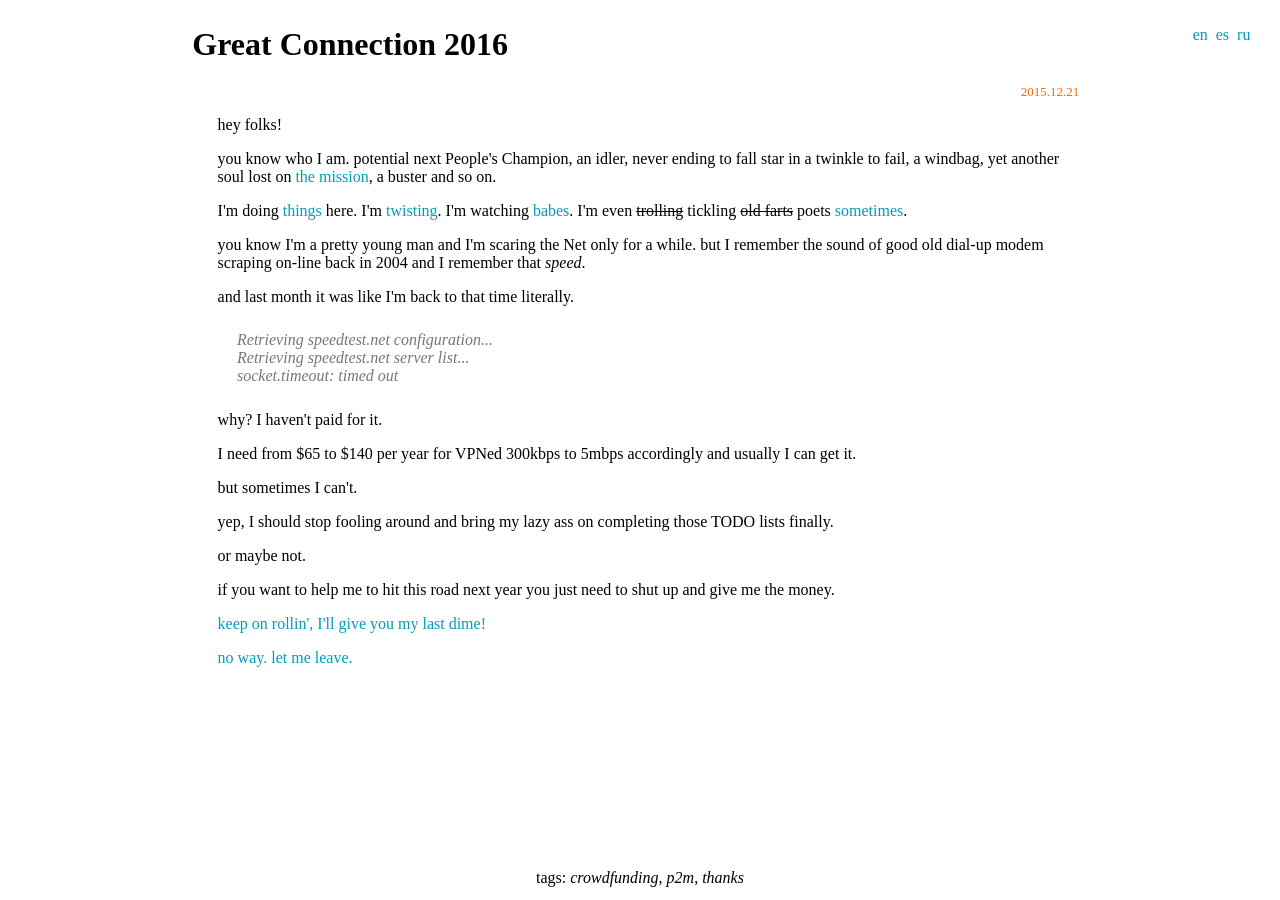
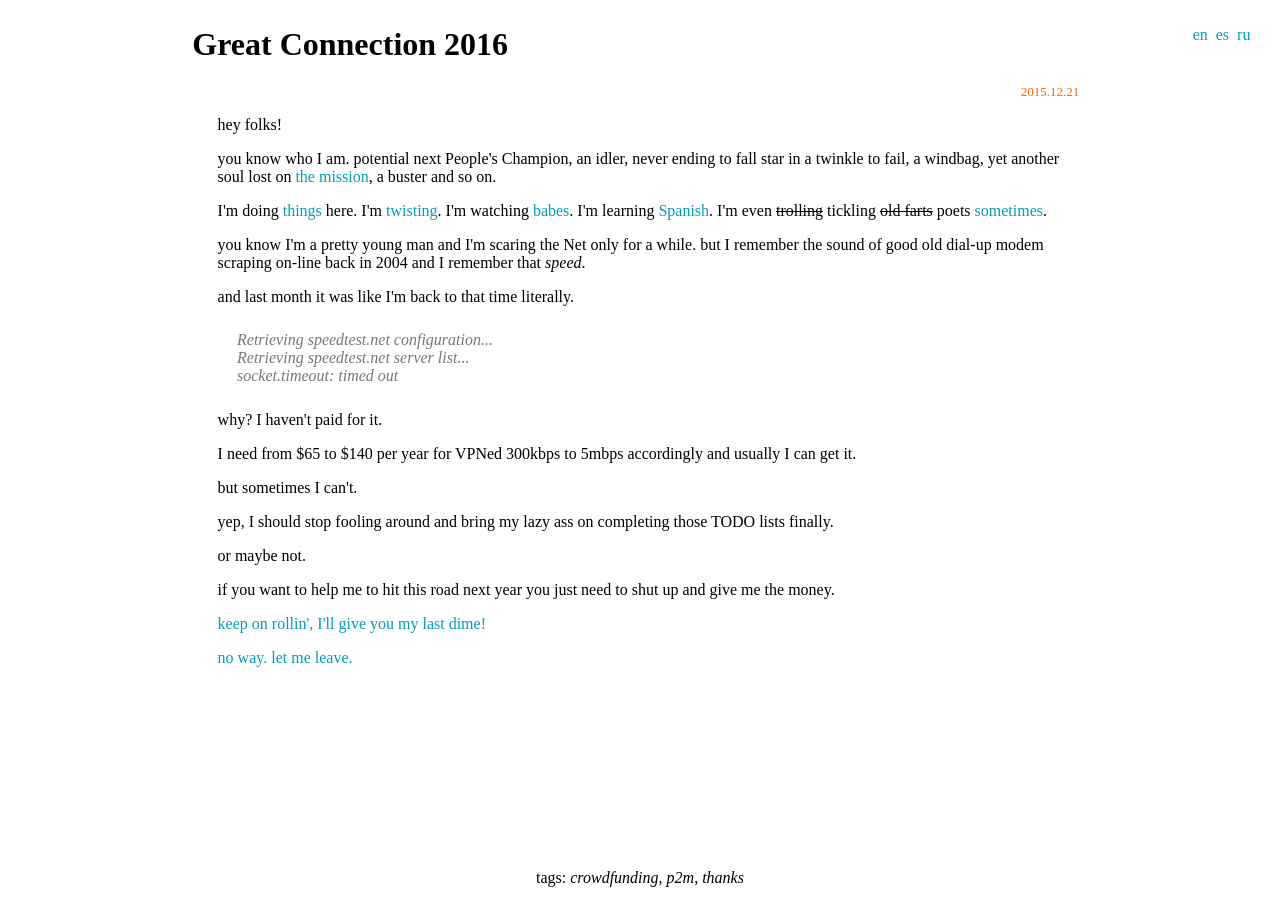
Before and after one commit to slr/slr.github.io, a Jekyll site: the page built from _posts/2015-12-21-great-connection-2016.html, in a window 1280 px wide. Built offline with Jekyll 4.4.1, drawn with Linux system fonts in a browser that asks for light colours.

Commit message:
add link to my Duolingo profile to 2015-12-21 post

```diff
--- a/_posts/2015-12-21-great-connection-2016.html
+++ b/_posts/2015-12-21-great-connection-2016.html
@@ -14,7 +14,8 @@ a buster and so on.</p>
 
 <div class="en">
 <p>I'm doing <a href="https://github.com/slr/">things</a> here. I'm <a href="https://twistnik.com/@tasty">twisting</a>.
-I'm watching <a href="https://twitter.com/insomesense">babes</a>. I'm even <span class="cs">trolling</span> tickling <span class="cs">old farts</span> poets <a href="https://archive.is/B6S3y">sometimes</a>.</p>
+I'm watching <a href="https://twitter.com/insomesense">babes</a>. I'm learning <a href="https://duolingo.com/scarytastysexy">Spanish</a>.
+I'm even <span class="cs">trolling</span> tickling <span class="cs">old farts</span> poets <a href="https://archive.is/B6S3y">sometimes</a>.</p>
 <p>you know I'm a pretty young man and I'm scaring the Net only for a while. but I remember the sound of
 good old dial-up modem scraping on-line back in 2004 and I remember that <em>speed</em>.</p>
 <p>and last month it was like I'm back to that time literally.</p>
```
